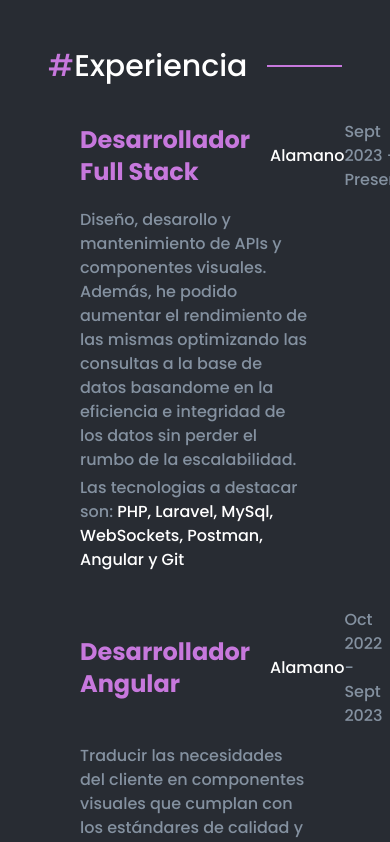
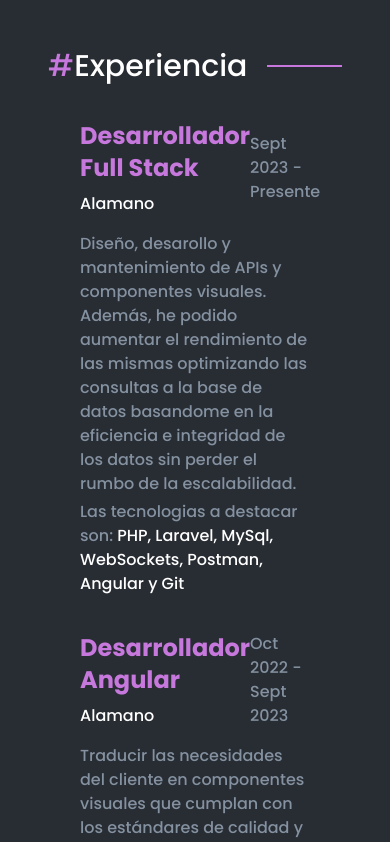
Before and after one commit to maxigbarraza1/portfolio, an Angular app: page / in a window 390 px wide. Shown: the part 3040-3882 px from the top of the page. Built offline with nearby package versions, Linux system fonts and the light colour scheme.

Commit message:
Refactor experience item component HTML

```diff
--- a/src/app/components/experience-item/experience-item.component.html
+++ b/src/app/components/experience-item/experience-item.component.html
@@ -1,7 +1,9 @@
 @if (experience) {
 <div class="flex flex-col my-9">
   <div class="item-header-container flex flex-row justify-between items-center">
-    <div class="group flex flex-row gap-5 items-center">
+    <div
+      class="group flex flex-col md:flex-row gap-2 md:gap-5 items-start md:items-center"
+    >
       <div class="item-title-container">
         <h2 class="item-title text-2xl font-bold color-primary">
           {{ experience.position }}
```
